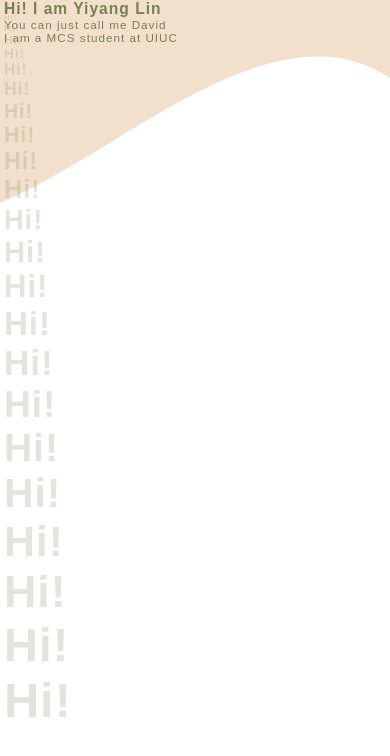
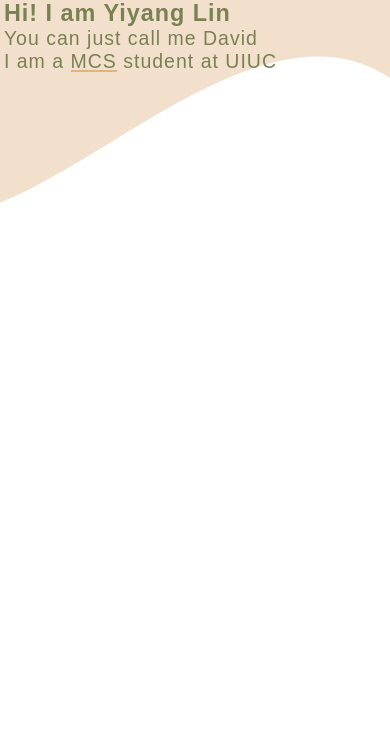
Before and after one commit to yiyanglin98/personal-website, a React (Create React App) app: page / in a window 390 px wide. Shown: the top 756 px of the page. Built offline with nearby package versions, Linux system fonts and the light colour scheme; the HTML template or start-up script is replaced by a standard one.

Commit message:
responsiveness

```diff
--- a/src/App.css
+++ b/src/App.css
@@ -27,7 +27,27 @@ h2 {
   opacity:0;
   animation: fadeIn 2s ease-out 1s;
   animation-fill-mode: forwards;
+}
 
+@media screen and (max-width: 600px) {
+  h1 {
+    font-size: 6vw;
+  }
+  h2 {
+    font-size: 5vw;
+  }
+}
+
+.mcs {
+  text-decoration: none;
+  color: #798153;
+  box-shadow: inset 0 -0.1em #e1b47c;
+  transition: .2s linear
+}
+
+.mcs:hover {
+  color: #e1b47c;
+  box-shadow:none
 }
 
 svg {
--- a/src/App.tsx
+++ b/src/App.tsx
@@ -17,18 +17,18 @@ function App() {
             You can just call me David
           </h2>
           <h2>
-            I am a MCS student at UIUC
+            I am a <a className="mcs" href="https://cs.illinois.edu/academics/graduate/professional-mcs/campus-master-computer-science">MCS</a> student at UIUC
           </h2>
         </header>
       </div>
-      {Array.from({length: 25}, (_, index) => index + 1).map((i) => {
+      {/* {Array.from({length: 25}, (_, index) => index + 1).map((i) => {
         return <header className="App-header" style={{opacity: 0.2}}>
         <h1 style={{fontSize: `${0.5*i}vw`}}>
           Hi!
         </h1>
 
       </header>
-      })}
+      })} */}
 
     </div>
 
```
